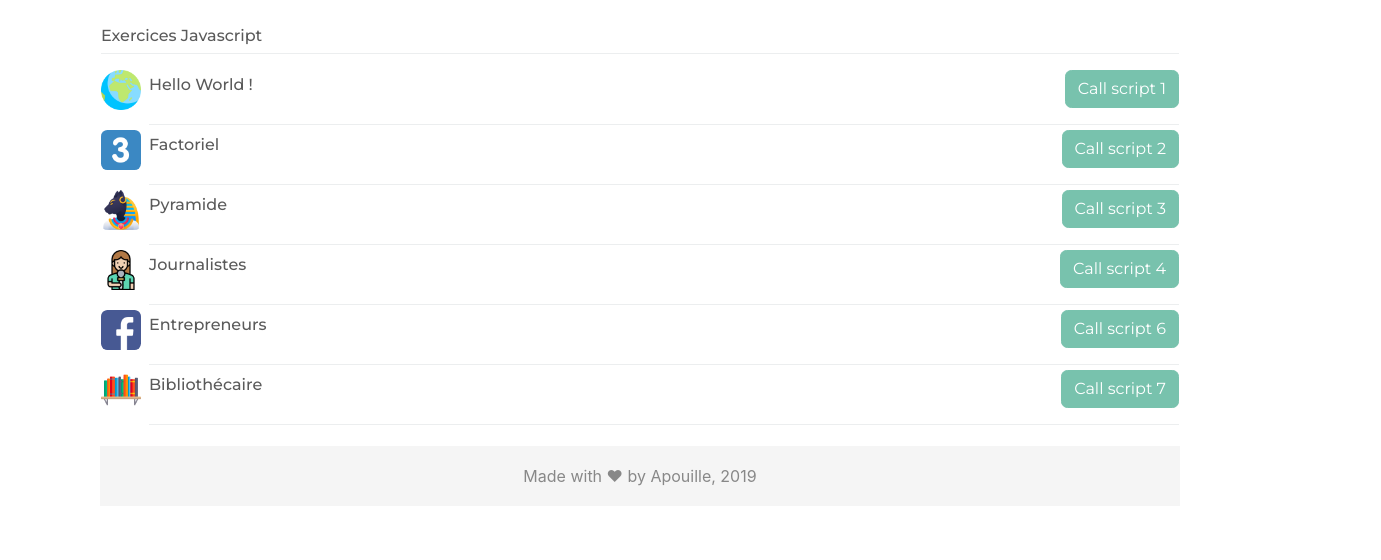
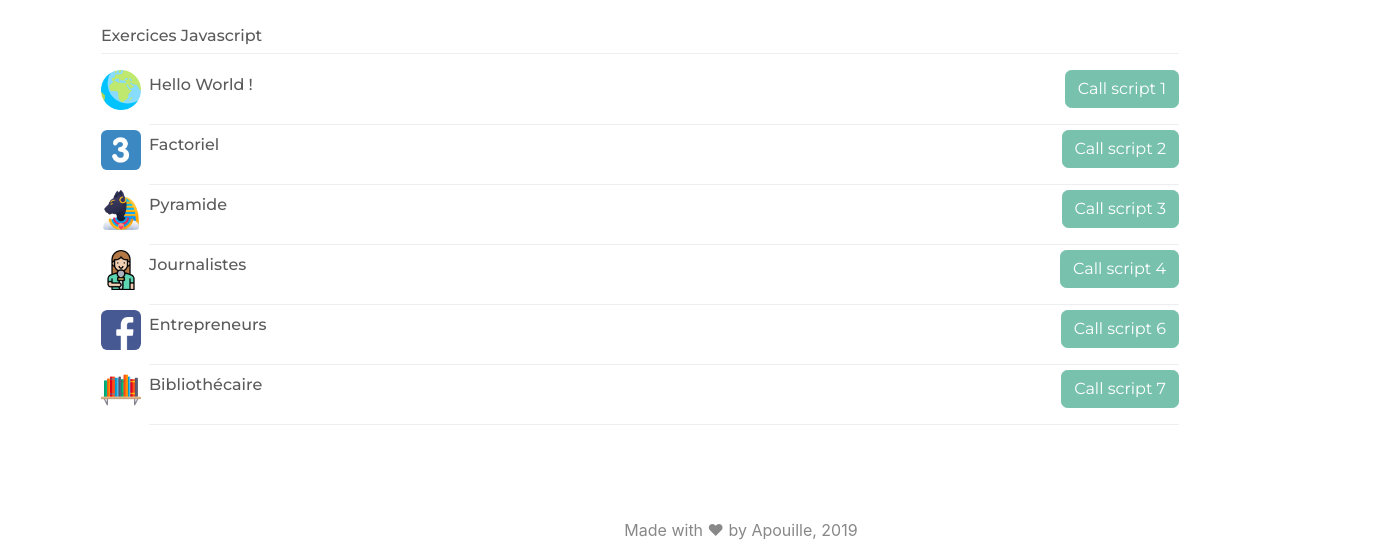
Before and after one commit to apouille/2102_Javascript, a plain HTML site: page index.html in a window 1280 px wide. Shown: the part 240-800 px from the top of the page, 1381 px wide, since content can reach past the window. Drawn offline with nearby package versions, Linux system fonts and the light colour scheme.

Commit message:
ajout footer

```diff
--- a/index.html
+++ b/index.html
@@ -90,15 +90,12 @@
              </div>
           </div>
         </div>
+         <footer class="footer">
+        <p class="text-muted"> Made with ♥ by Apouille, 2019 </p>
+      </footer>
 
 </div>
 
-
-      <div class="container">
-     <footer class="footer">
-        <p class="text-muted"> Made with ♥ by Apouille, 2019 </p>
-      </footer>
-     </div>
 
 </body>
 
--- a/style.css
+++ b/style.css
@@ -10,13 +10,12 @@
 }
 
 .footer{
-	position: relative;
+	position : absolute;
     bottom: 0;
-    margin-bottom: 0;
     width: 100%;
     height: 60px;
-    background-color: #f5f5f5;
     line-height: 20px;
+
 }
 
 
```
